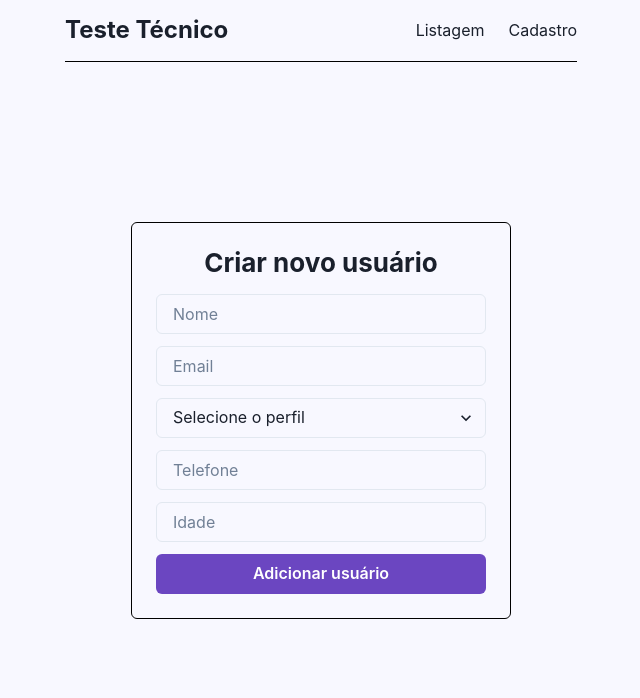
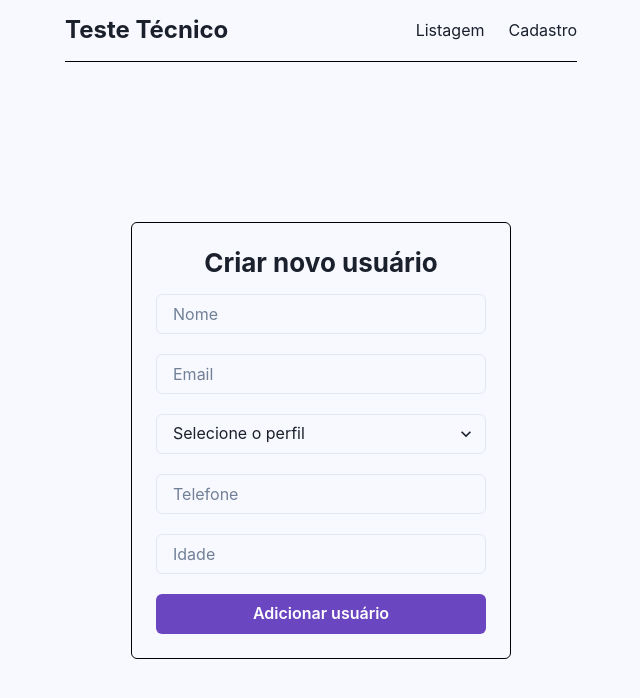
Before and after one commit to YuriSamp/supera-crud, a React (Vite) app: page /create in a window 1280 px wide. Shown: the top 698 px of the page, without its empty margins (319-959 px from the left). Built offline with nearby package versions, Linux system fonts and the light colour scheme.

Commit message:
refactoring create page

```diff
--- a/src/components/table.tsx
+++ b/src/components/table.tsx
@@ -37,7 +37,6 @@ const DataTable = ({ data }: TableProps) => {
             <Th>Email</Th>
             <Th >Perfil</Th>
             <Th >Idade</Th>
-            <Th>Ações</Th>
           </Tr>
         </Thead>
         <Tbody>
--- a/src/lib/schema/form.ts
+++ b/src/lib/schema/form.ts
@@ -13,7 +13,7 @@ export const formSchema = yup.object({
     .email('Pro favor insira um email válido'),
   perfil: yup.string().required('Perfil é um campo obrigatorio'),
   telefone: yup.string().optional(),
-  idade: yup.number().optional().typeError('Idade deve ser do tipo número'),
+  idade: yup.number().optional().typeError('Idade é um campo obrigatorio'),
 });
 
 export type user = yup.InferType<typeof formSchema>;
--- a/src/pages/create.tsx
+++ b/src/pages/create.tsx
@@ -7,6 +7,7 @@ import { toast, ToastContainer } from 'react-toastify';
 import { request } from '../lib/http'
 import { useAtomValue } from 'jotai'
 import { userAtom } from '../lib/context'
+import { yupResolver } from '@hookform/resolvers/yup'
 
 const Create = () => {
 
@@ -15,7 +16,10 @@ const Create = () => {
   const {
     register,
     handleSubmit,
-  } = useForm<yup.InferType<typeof formSchema>>()
+    formState: { errors }
+  } = useForm<yup.InferType<typeof formSchema>>({
+    resolver: yupResolver(formSchema)
+  })
 
   const onSubmit: SubmitHandler<yup.InferType<typeof formSchema>> = async (data) => {
     try {
@@ -43,14 +47,29 @@ const Create = () => {
           </Heading>
           <form onSubmit={handleSubmit(onSubmit)} >
             <VStack flexDir={'column'} justifyContent={'center'} placeItems={'center'} gap={'3'}>
-              <Input placeholder='Nome'  {...register('nome')} w={330} />
+              <VStack flexDir={'column'} gap={'2'} w={330}>
+                <Input placeholder='Nome'  {...register('nome')} />
+                <span>{errors.nome && errors.nome?.message}</span>
+              </VStack>
+              <VStack flexDir={'column'} gap={'2'} w={330}>
                 <Input placeholder='Email' {...register('email')} />
+                <span>{errors.email && errors.email?.message}</span>
+              </VStack>
+              <VStack flexDir={'column'} gap={'2'} w={330}>
                 <Select placeholder='Selecione o perfil' {...register('perfil')} >
                   <option value='Administrador'>Administrador</option>
                   <option value='Usuário Comum'>Usuário Comum</option>
                 </Select>
+                <span>{errors.perfil && errors.perfil.message}</span>
+              </VStack >
+              <VStack flexDir={'column'} gap={'2'} w={330}>
                 <Input placeholder='Telefone' {...register('telefone')} />
+                <span>{errors.telefone && errors.telefone.message}</span>
+              </VStack>
+              <VStack flexDir={'column'} gap={'2'} w={330}>
                 <Input placeholder='Idade'  {...register('idade')} />
+                <span>{errors.idade && errors.idade.message}</span>
+              </VStack>
               <Button type='submit' bgColor={'purple.600'} color={'white'} _hover={{}} w={'full'}>Adicionar usuário</Button>
             </VStack>
           </form>
```
Lines whose indentation alone changed are shown as unchanged.
